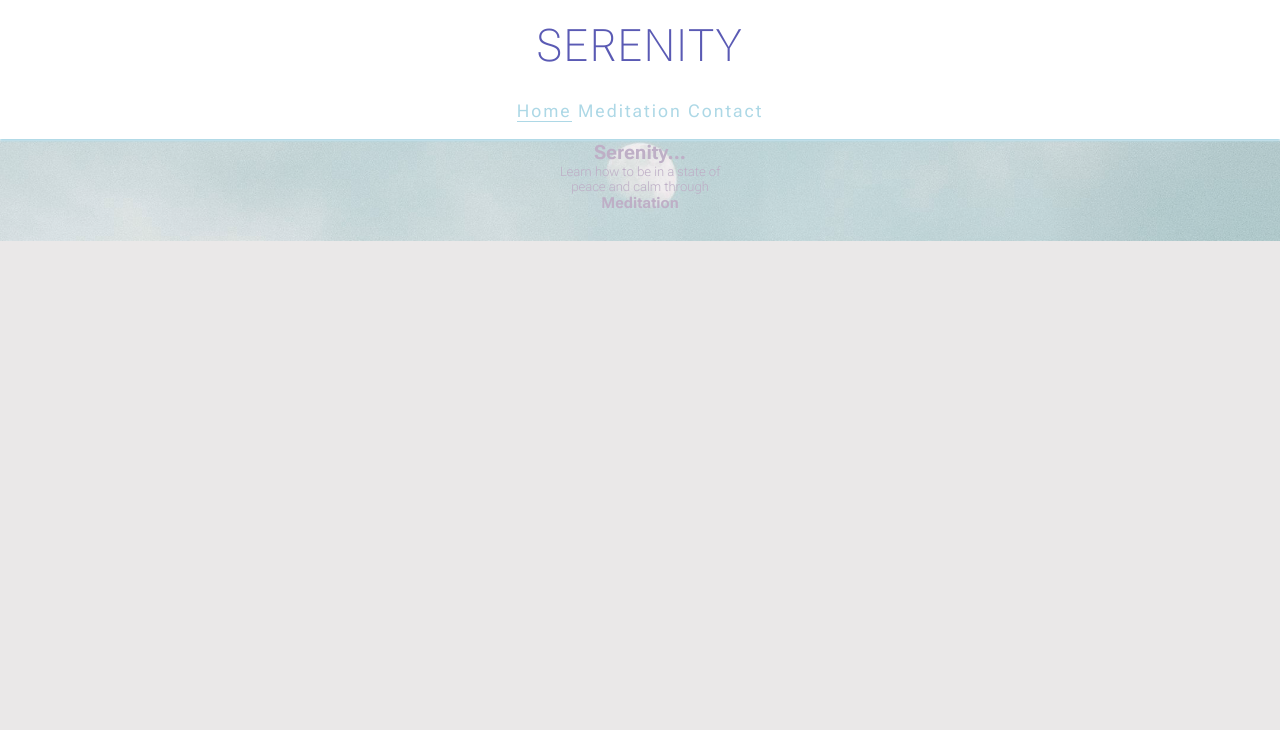
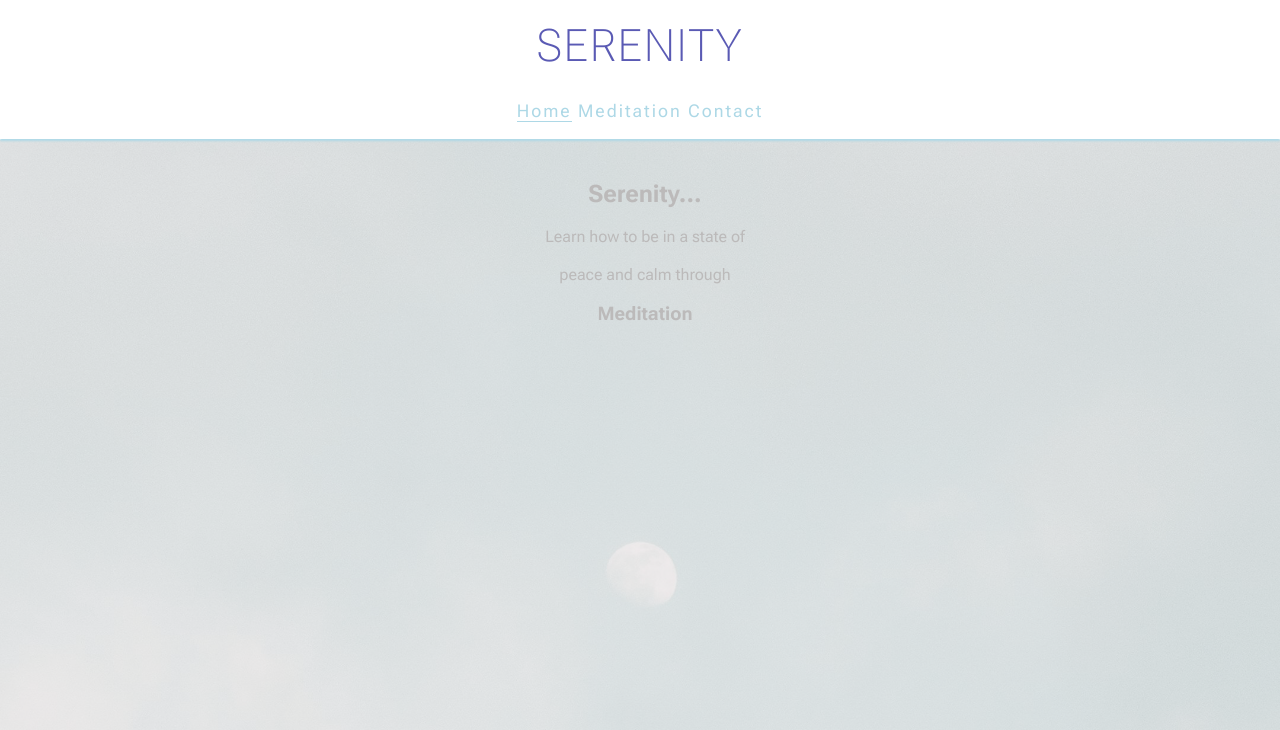
Before and after one commit to safiaj/Meditation, a plain HTML site: page index.html in a window 1280 px wide. Shown: the top 730 px of the page. Drawn offline with Linux system fonts and the light colour scheme.

Commit message:
Add cover text with website tagline

```diff
--- a/assets/css/style.css
+++ b/assets/css/style.css
@@ -30,12 +30,20 @@ h1 {
 
 #cover-text {
     font-family: 'Roboto Flex' sans-serif;
-    font-weight: 200;
+    font-weight: 400;
     text-transform: initial;
-    color: rgb(147, 119, 166);
-    font-size: small;
-    margin-top: 1px;
+    font-size: bold;
     text-align: center;
+    top: 30px;
+    width: 80;
+    min-height: 200px;
+    padding-top: 40px;
+    padding-left: 10px;
+}
+
+#cover-text > h2, #cover-text > h3, #cover-text > p {
+    color: rgb(8, 8, 8, 1);
+
 }
 
 /* Header */
@@ -104,11 +112,12 @@ main {
 
 /* Hero section */
 #hero {
-    height: 100px;
+    height: 900px;
     width: 100%;
     background-color: aliceblue;
     background: url("../images/Hero-image.webp") no-repeat center center/cover;
-    opacity: 0.5;
+    opacity: 0.2;
+    position: relative;
 
 }
 /* Footer */
```
Also changed, not shown: index.html (+3 -0 lines).
